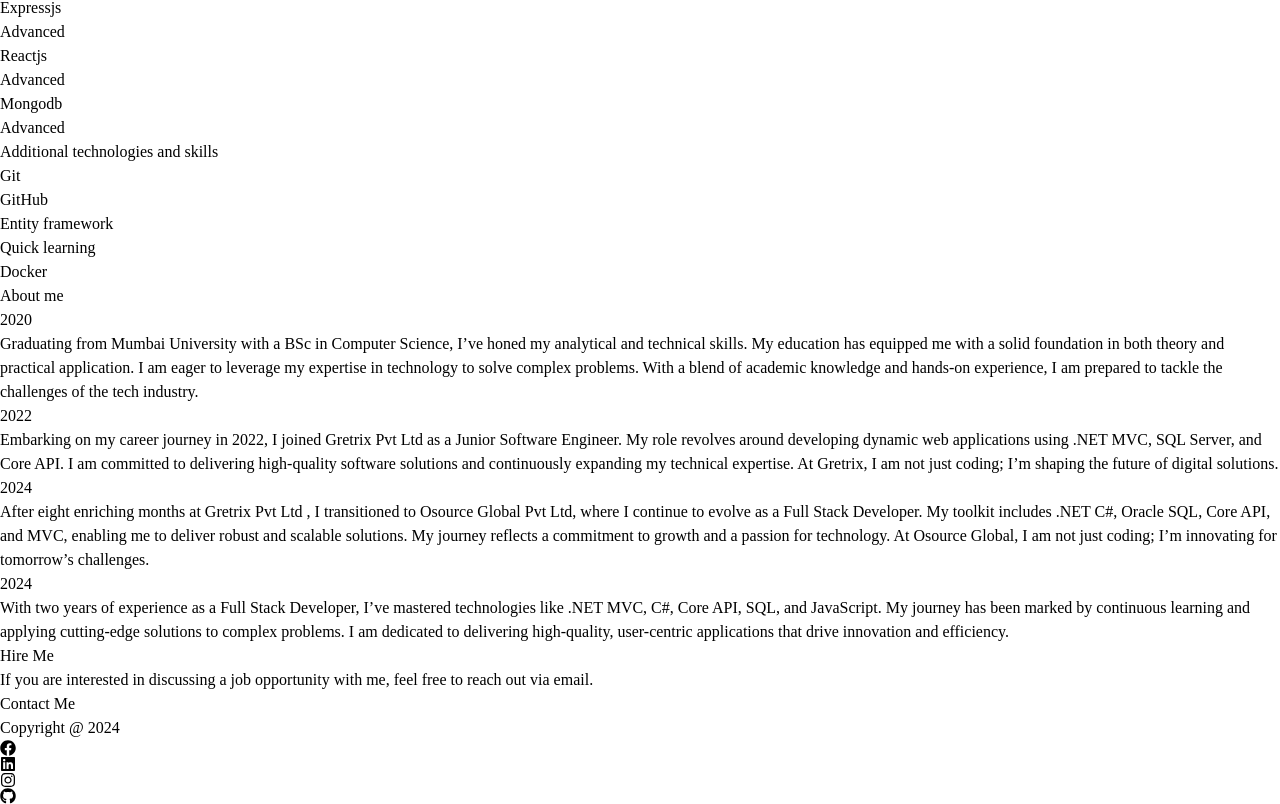
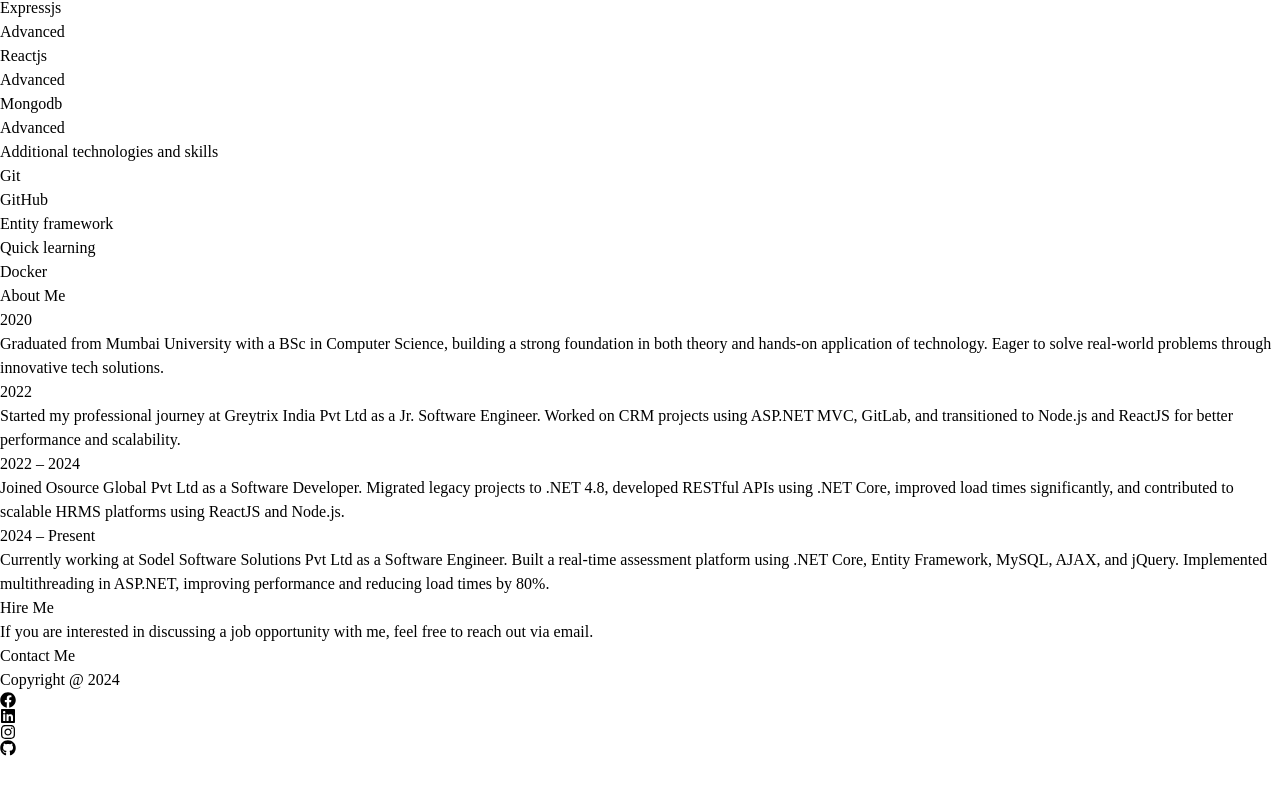
Before and after one commit to Mrajbhar/Portfolio, a React (Vite) app: page / in a window 1280 px wide. Shown: the part 2672-3476 px from the top of the page. After the commit the page ends 3428 px from the top, so only its background shows below. Built offline with nearby package versions, Linux system fonts and the light colour scheme.

Commit message:
resume updated

```diff
--- a/src/App.jsx
+++ b/src/App.jsx
@@ -19,12 +19,12 @@ function App() {
   const [menuOpen, setMenuOpen] = useState(false);
 
   const [theme, setTheme] = useState(() => {
-    // Retrieve theme preference from local storage, defaulting to "light" if not available
+
     return localStorage.getItem("theme") || "light";
   });
 
   const toggleTheme = () => {
-    // Toggle theme and store preference in local storage
+
     setTheme((prevTheme) => {
       const newTheme = prevTheme === "light" ? "dark" : "light";
       localStorage.setItem("theme", newTheme);
@@ -52,18 +52,18 @@ function App() {
   }, [theme]);
 
   const handleHireMe = () => {
-    // Replace 'your.email@example.com' with your actual email address
+
     const email = "m.rajbhar1235@gmail.com";
-    // Replace 'subject' and 'body' with your desired subject and message body
+
     const subject = encodeURIComponent("Job Opportunity");
     const body = encodeURIComponent(
       "Hello,\n\nI am interested in discussing a job opportunity with you. Please let me know when we can connect.\n\nBest regards,\n[Your Name]"
     );
 
-    // Construct the mailto URI
+
     const mailtoURI = `mailto:${email}?subject=${subject}&body=${body}`;
 
-    // Open default email client with pre-filled email
+
     window.location.href = mailtoURI;
   };
 
@@ -217,7 +217,7 @@ function App() {
                   </a>
                 </div>
                 <a
-                  href="https://drive.google.com/uc?export=download&id=1TazuBcA03P2j_cxMcEmiKB0kP5kT8254"
+                  href="https://drive.google.com/uc?export=download&id=1GFAEo4lwKXxTaU9d-8izY7XB_j76xuKj"
                   download
                   target="_blank"
                   rel="noopener noreferrer"
@@ -494,59 +494,54 @@ function App() {
           </div>
         </section>
         <section className="py-8" id="aboutme">
-          <div className="container m-auto px-4">
-            <h2 className="text-2xl font-semibold text-cyan-500">About me</h2>
-            <div className="mt-12 relative before:absolute before:top-0 before:left-16 before:rounded-full before:bottom-10 sm:before:bottom-2 before:w-1 before:bg-white">
-              <div className="pl-24 relative before:w-4 before:h-4 before:bg-gradient-to-t before:from-blue-500 before:to-cyan-500 before:absolute before:rounded-full before:left-[58px]">
-                <h3 className="absolute left-0 text-lg font-semibold">2020</h3>
+  <div className="container mx-auto px-4">
+    <h2 className="text-2xl font-semibold text-cyan-500 mb-12">About Me</h2>
+
+    {/* Timeline */}
+    <div className="relative pl-8">
+      {/* Vertical timeline line */}
+      <div className="absolute left-6 top-0 bottom-0 w-1 bg-white rounded-full"></div>
+
+      {/* 2020 */}
+      <div className="pl-16 mb-24 relative">
+        <div className="absolute left-5 top-2 w-4 h-4 bg-gradient-to-t from-blue-500 to-cyan-500 rounded-full z-10"></div>
+        <h3 className="text-lg font-semibold mb-2">2020</h3>
         <p>
-                  Graduating from Mumbai University with a BSc in Computer
-                  Science, I’ve honed my analytical and technical skills. My
-                  education has equipped me with a solid foundation in both
-                  theory and practical application. I am eager to leverage my
-                  expertise in technology to solve complex problems. With a
-                  blend of academic knowledge and hands-on experience, I am
-                  prepared to tackle the challenges of the tech industry.
+          Graduated from Mumbai University with a BSc in Computer Science, building a strong foundation in both theory and hands-on application of technology. Eager to solve real-world problems through innovative tech solutions.
         </p>
       </div>
-              <div className="pl-24 mt-24 relative before:w-4 before:h-4 before:bg-gradient-to-t before:from-blue-500 before:to-cyan-500 before:absolute before:rounded-full before:left-[58px]">
-                <h3 className="absolute left-0 text-lg font-semibold">2022</h3>
+
+      {/* 2022 - Greytrix */}
+      <div className="pl-16 mb-24 relative">
+        <div className="absolute left-5 top-2 w-4 h-4 bg-gradient-to-t from-blue-500 to-cyan-500 rounded-full z-10"></div>
+        <h3 className="text-lg font-semibold mb-2">2022</h3>
         <p>
-                  Embarking on my career journey in 2022, I joined Gretrix Pvt
-                  Ltd as a Junior Software Engineer. My role revolves around
-                  developing dynamic web applications using .NET MVC, SQL
-                  Server, and Core API. I am committed to delivering
-                  high-quality software solutions and continuously expanding my
-                  technical expertise. At Gretrix, I am not just coding; I’m
-                  shaping the future of digital solutions.
+          Started my professional journey at Greytrix India Pvt Ltd as a Jr. Software Engineer. Worked on CRM projects using ASP.NET MVC, GitLab, and transitioned to Node.js and ReactJS for better performance and scalability.
         </p>
       </div>
-              <div className="pl-24 mt-24 relative before:w-4 before:h-4 before:bg-gradient-to-t before:from-blue-500 before:to-cyan-500 before:absolute before:rounded-full before:left-[58px]">
-                <h3 className="absolute left-0 text-lg font-semibold">2024</h3>
+
+      {/* 2022 - 2024 - Osource */}
+      <div className="pl-16 mb-24 relative">
+        <div className="absolute left-5 top-2 w-4 h-4 bg-gradient-to-t from-blue-500 to-cyan-500 rounded-full z-10"></div>
+        <h3 className="text-lg font-semibold mb-2">2022 – 2024</h3>
         <p>
-                  After eight enriching months at Gretrix Pvt Ltd , I
-                  transitioned to Osource Global Pvt Ltd, where I continue to
-                  evolve as a Full Stack Developer. My toolkit includes .NET C#,
-                  Oracle SQL, Core API, and MVC, enabling me to deliver robust
-                  and scalable solutions. My journey reflects a commitment to
-                  growth and a passion for technology. At Osource Global, I am
-                  not just coding; I’m innovating for tomorrow’s challenges.
+          Joined Osource Global Pvt Ltd as a Software Developer. Migrated legacy projects to .NET 4.8, developed RESTful APIs using .NET Core, improved load times significantly, and contributed to scalable HRMS platforms using ReactJS and Node.js.
         </p>
       </div>
-              <div className="pl-24 mt-24 relative before:w-4 before:h-4 before:bg-gradient-to-t before:from-blue-500 before:to-cyan-500 before:absolute before:rounded-full before:left-[58px]">
-                <h3 className="absolute left-0 text-lg font-semibold">2024</h3>
+
+      {/* 2024 - Present - Sodel */}
+      <div className="pl-16 mb-24 relative">
+        <div className="absolute left-5 top-2 w-4 h-4 bg-gradient-to-t from-blue-500 to-cyan-500 rounded-full z-10"></div>
+        <h3 className="text-lg font-semibold mb-2">2024 – Present</h3>
         <p>
-                  With two years of experience as a Full Stack Developer, I’ve
-                  mastered technologies like .NET MVC, C#, Core API, SQL, and
-                  JavaScript. My journey has been marked by continuous learning
-                  and applying cutting-edge solutions to complex problems. I am
-                  dedicated to delivering high-quality, user-centric
-                  applications that drive innovation and efficiency.
+          Currently working at Sodel Software Solutions Pvt Ltd as a Software Engineer. Built a real-time assessment platform using .NET Core, Entity Framework, MySQL, AJAX, and jQuery. Implemented multithreading in ASP.NET, improving performance and reducing load times by 80%.
         </p>
       </div>
     </div>
   </div>
 </section>
+
+
         <section id="hireme">
           <div className="container m-auto px-4 py-8">
             <h2 className="text-2xl font-semibold text-cyan-500">Hire Me</h2>
```
Lines whose indentation alone changed are shown as unchanged.
